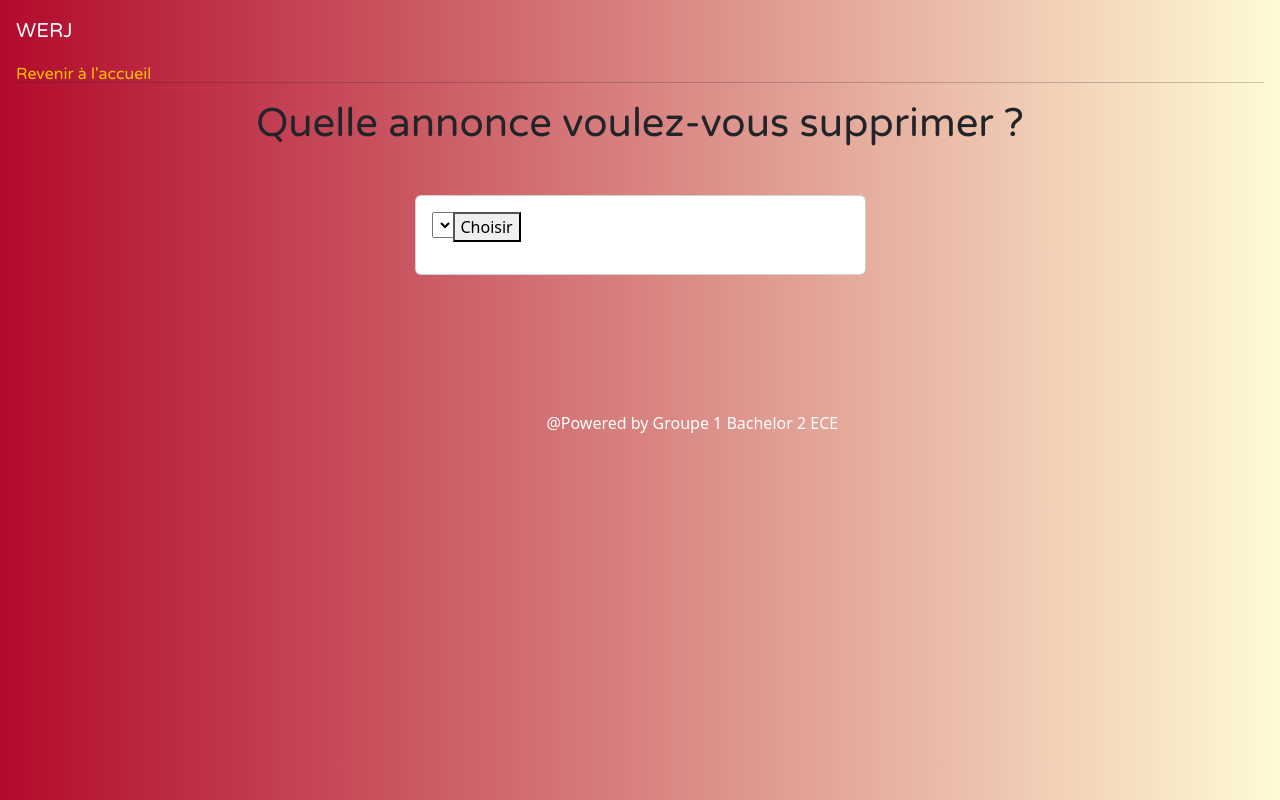
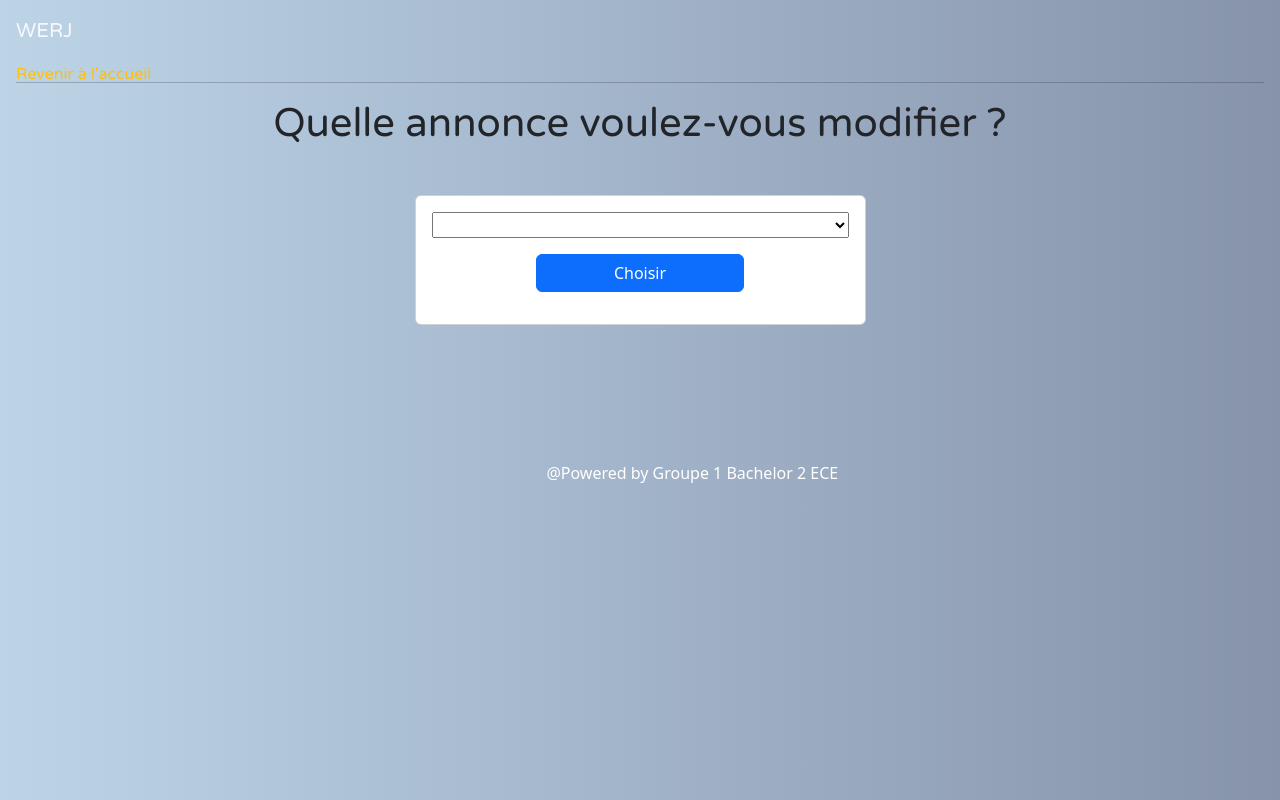
Before and after one commit to Wildrey237/ECE_WEB, a PHP site: page /views/form_modify_annonce.php in a window 1280 px wide. Run offline with PHP 8.4, Linux system fonts and the light colour scheme; the visitor is signed in with stand-in values (Sample User, id 1); data comes from the database, SQL or seed files in the repository; lists and menus that the app fills with data are empty.

Commit message:
style maj

```diff
--- a/views/form_modify_annonce.php
+++ b/views/form_modify_annonce.php
@@ -1,7 +1,7 @@
 <html>
 <?php  include_once("../modele/take_categorie.php");?>
     <head>
-        <title> modifier un formulaire </title>
+        <title> modifier une annonce </title>
         <link href="https://cdn.jsdelivr.net/npm/bootstrap@5.2.2/dist/css/bootstrap.min.css" rel="stylesheet" integrity="sha384-Zenh87qX5JnK2Jl0vWa8Ck2rdkQ2Bzep5IDxbcnCeuOxjzrPF/et3URy9Bv1WTRi" crossorigin="anonymous">
         <style>
             @import url('https://fonts.googleapis.com/css2?family=Varela+Round&display=swap');
@@ -12,7 +12,7 @@
             }
 
             body {
-                background-image: linear-gradient(to left, #fffbd5, #b20a2c);
+                background-image: linear-gradient(to left, #8693AB, #BDD4E7);
             }
 
         </style>
@@ -23,7 +23,7 @@
         <a href="../index.php" class="nav-link text-warning">Revenir à l'accueil</a>
     </nav>
     <hr>
-    <h1 class="text-dark text-center" style="font-family: 'Varela Round';">Quelle annonce voulez-vous supprimer ?</h1>
+    <h1 class="text-dark text-center" style="font-family: 'Varela Round';">Quelle annonce voulez-vous modifier ?</h1>
     <form action="../modele/chose_annonce.php" method="post">
         <div class="container mt-5">
             <div class="row">
@@ -32,13 +32,14 @@
                         <div class="card-body">
                             <div class="form-group mb-3">
                                 <div class="input-group mb-3 w-200 flex-nowrap">
-                                    <label>
-                                        <select name = "select">
+                                    <label style="width:100%">
+                                        <select name = "select" style="width:100%">
                                         <?php  DoOption(); ?>
                                         </select>
-                                    </label>
-                                    <input type="submit" value="Choisir">
+                                    </label> <br>
+
                                 </div>
+                                <button type="submit" class="btn btn-primary" value="Choisir" style="width: 50%; margin-left: 25%;">Choisir</button>
                             </div>
                         </div>
                     </div>
--- a/views/navbar.php
+++ b/views/navbar.php
@@ -33,9 +33,9 @@ if(file_exists( "/views")){
                 <li class="nav-item dropdown me-5">
                 <a class="nav-link dropdown-toggle"  role="button" data-bs-toggle="dropdown">'.$_SESSION["user"].'</a>
                 <ul class="dropdown-menu">
-                  <li><a class="dropdown-item" href="views/profile.php">Géréer son compte</a></li>
+
                   <li><a class="dropdown-item" href="./modele/logout.php">Se déconnecter</a></li>
-                  <li><a class="dropdown-item" href="">Modifier son compte</a></li>
+
                 </ul>
               </li>
 
```
Also changed, not shown: modele/chose_annonce.php (+9 -9 lines), views/form_create_annonce.php (+6 -7 lines), views/form_inscription.html (+4 -4 lines).
